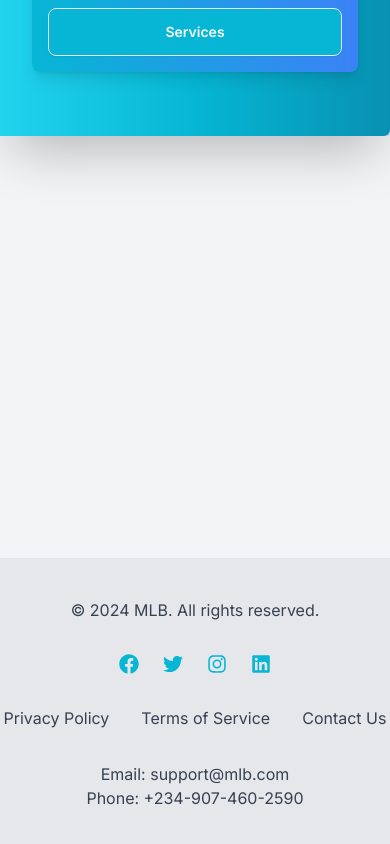
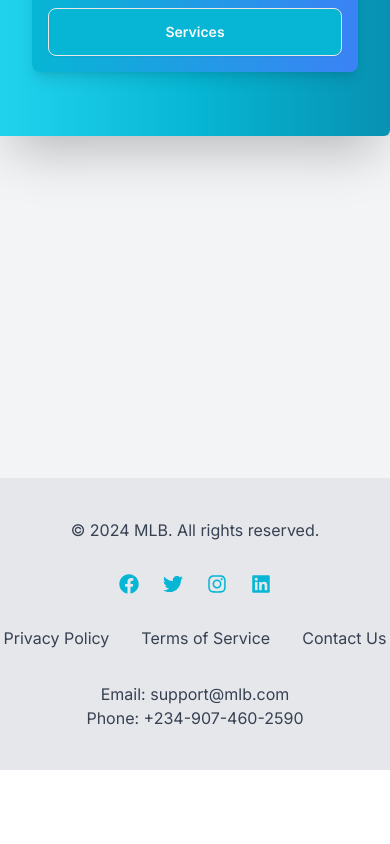
Before and after one commit to elijahkelechi/mlb_frontend, a React (Vite) app: page / in a window 390 px wide. Shown: the part 6463-7307 px from the top of the page. After the commit the page ends 7233 px from the top, so only its background shows below. Built offline with nearby package versions, Linux system fonts and the light colour scheme.

Commit message:
I commit

```diff
--- a/src/pages/Home.jsx
+++ b/src/pages/Home.jsx
@@ -307,7 +307,7 @@ const Home = () => {
         </div>
       </div>
 
-      <div className="absolute leading-relaxed  p-8  md:mr-36 text-gray-50 md:p-8 md:pr-36 rounded-r-md top-[275rem] md:top-[180rem] lg:top-[130rem] z-10 bg-gradient-to-r from-cyan-400 to-cyan-600 overflow-x-hidden">
+      <div className="absolute leading-relaxed  p-8  md:mr-36 text-gray-50 md:p-8 md:pr-36 rounded-r-md top-[278rem] md:top-[180rem] lg:top-[130rem] z-10 bg-gradient-to-r from-cyan-400 to-cyan-600 overflow-x-hidden">
         <div className="py-4 md:py-16 pb-8">
           <h1 className=" font-heading font-bold text-3xl md:text-4xl text-cyan-50 mt-2 ">
             Not Just Another Advertising Agency{" "}
@@ -341,7 +341,7 @@ const Home = () => {
           </Link>
         </div>
       </div>
-      <div className="grid place-items-center gap-4 md:gap-8 absolute top-[265rem] md:top-[192rem] lg:top-[135rem] z-40 w-full  md:w-[25rem] md:right-0  ">
+      <div className="grid place-items-center gap-4 md:gap-8 absolute top-[268rem] md:top-[192rem] lg:top-[135rem] z-40 w-full  md:w-[25rem] md:right-0  ">
         <div className="bg-gray-50 text-gray-800 font-bold p-2 md:p-8 text-xl rounded-l-md flex items-center justify-center">
           <span className="relative text-lg md:text-5xl text-cyan-600 font-extrabold">
             <span className="absolute -top-4 -left-8 w-16 h-16 bg-gradient-to-r from-cyan-400 to-cyan-600 rounded-full blur-xl"></span>
@@ -517,7 +517,7 @@ const Home = () => {
           </div>
         </div>
       </div>
-      <div className="relative mt-[365rem] md:mt-[242rem] lg:mt-[212rem]">
+      <div className="relative mt-[360rem] md:mt-[242rem] lg:mt-[212rem]">
         <Footer />
       </div>
     </div>
```
